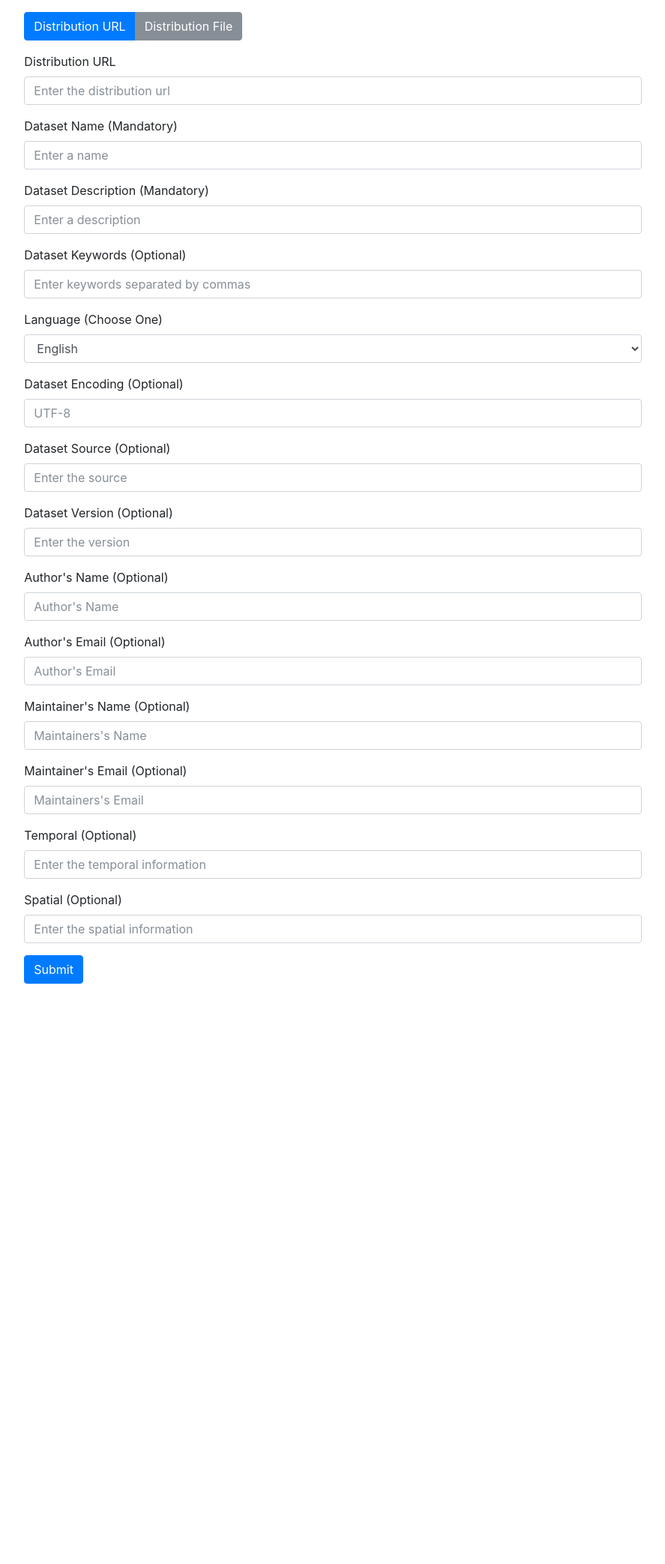
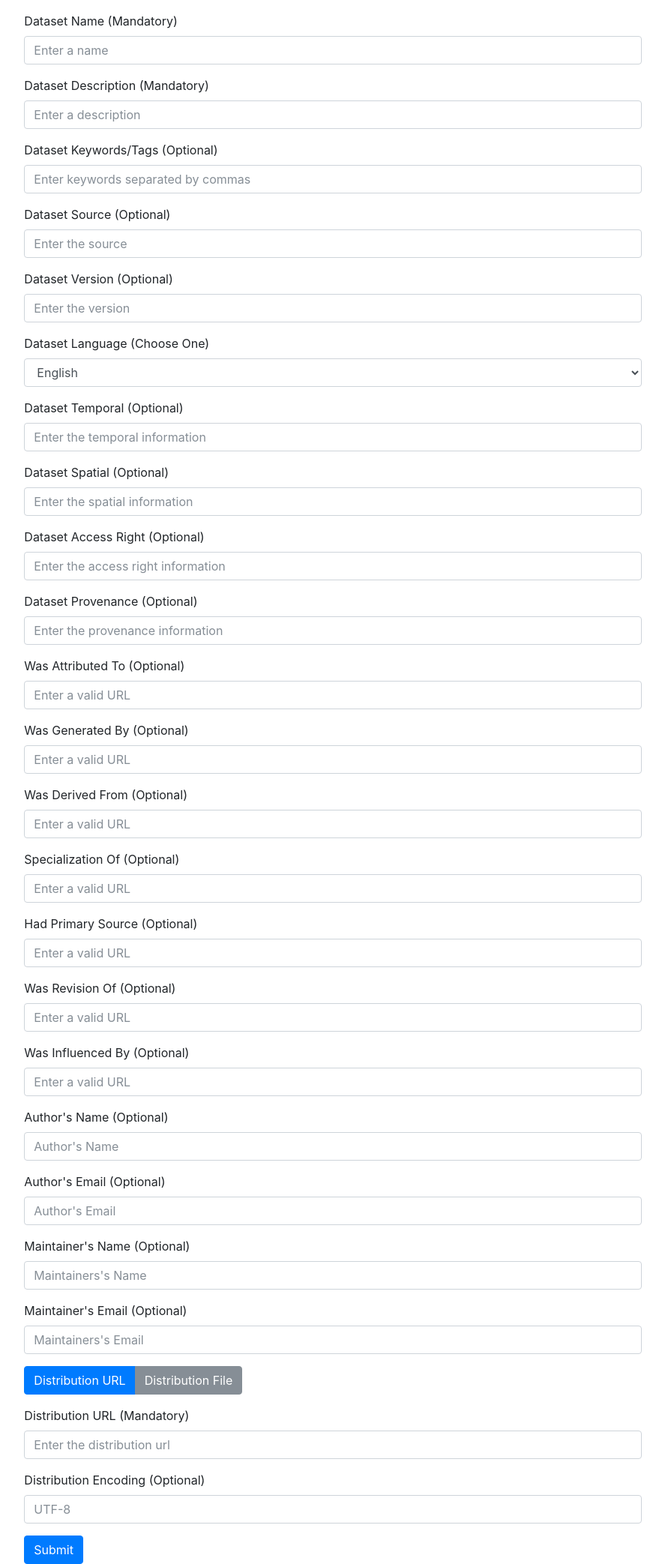
Before and after one commit to oeg-upm/mappingpedia-userinterface, a Django app: template templates/dataset_view.html in a window 1280 px wide. Shown: the part 136-2222 px from the top of the page at 75% size, without its empty margins (196-1083 px from the left). Before the commit the page ends 1448 px from the top, so only its background shows below. Run offline with Django 3.2, Linux system fonts and the light colour scheme; the template is opened without the code that fills it, so the values that code supplies are empty; some libraries are stand-ins or nearby versions.

Commit message:
add provenance information for datasets

```diff
--- a/templates/dataset_view.html
+++ b/templates/dataset_view.html
@@ -63,28 +63,7 @@ $(document).ready(function(){
     {%endif%}
 
 
-    <div class="form-group">
-        <div class="btn-group" role="group" aria-label="Basic example" data-toggle="buttons-radio">
-            <button type="button" class="btn btn-primary" id="distribution_url_radio"
-                    onclick="set_distribution_source('url')">Distribution URL
-            </button>
-            <button type="button" class="btn btn-secondary" id="distribution_file_radio"
-                    onclick="set_distribution_source('file')">Distribution File
-            </button>
-        </div>
-    </div>
 
-
-    <div class="form-group" id="distribution_url_div">
-        <label for="dist-url">Distribution URL</label>
-        <input type="text" name="url" class="form-control" id="dist-url"
-               placeholder="Enter the distribution url">
-    </div>
-
-    <div class="form-group" id="distribution_file_div">
-        <label for="dist-file">Distribution File</label>
-        <input type="file" name="file" class="form-control-file" id="dist-file">
-    </div>
 
     <div class="form-group">
         <label for="name">Dataset Name (Mandatory)</label>
@@ -97,23 +76,8 @@ $(document).ready(function(){
     </div>
 
     <div class="form-group">
-        <label for="keywords">Dataset Keywords (Optional)</label>
+        <label for="keywords">Dataset Keywords/Tags (Optional)</label>
         <input type="text" name="keywords" class="form-control" id="keywords" placeholder="Enter keywords separated by commas">
-    </div>
-
-    <div class="form-group">
-        <label for="language">Language (Choose One)</label>
-        <select name="language" class="form-control" id="language">
-            <option value="en">English</option>
-            <option value="es">Spanish</option>
-            <option value="de">German</option>
-            <option value="el">Greek</option>
-        </select>
-    </div>
-
-    <div class="form-group">
-        <label for="encoding">Dataset Encoding (Optional)</label>
-        <input type="text" name="encoding" class="form-control" id="encoding" placeholder="UTF-8">
     </div>
 
     <div class="form-group">
@@ -124,6 +88,71 @@ $(document).ready(function(){
     <div class="form-group">
         <label for="version">Dataset Version (Optional)</label>
         <input type="text" name="version" class="form-control" id="version" placeholder="Enter the version">
+    </div>
+
+    <div class="form-group">
+        <label for="language">Dataset Language (Choose One)</label>
+        <select name="language" class="form-control" id="language">
+            <option value="en">English</option>
+            <option value="es">Spanish</option>
+            <option value="de">German</option>
+            <option value="el">Greek</option>
+        </select>
+    </div>
+
+    <div class="form-group">
+        <label for="temporal">Dataset Temporal (Optional)</label>
+        <input type="text" name="temporal" class="form-control" id="temporal" placeholder="Enter the temporal information">
+    </div>
+
+    <div class="form-group">
+        <label for="spatial">Dataset Spatial (Optional)</label>
+        <input type="text" name="spatial" class="form-control" id="spatial" placeholder="Enter the spatial information">
+    </div>
+
+    <div class="form-group">
+        <label for="access_right">Dataset Access Right (Optional)</label>
+        <input type="text" name="access_right" class="form-control" id="access_right" placeholder="Enter the access right information">
+    </div>
+
+    <div class="form-group">
+        <label for="provenance">Dataset Provenance (Optional)</label>
+        <input type="text" name="provenance" class="form-control" id="provenance" placeholder="Enter the provenance information">
+    </div>
+
+    <div class="form-group">
+        <label for="was_attributed_to">Was Attributed To (Optional)</label>
+        <input type="text" name="was_attributed_to" class="form-control" id="was_attributed_to" placeholder="Enter a valid URL">
+    </div>
+
+    <div class="form-group">
+        <label for="was_generated_by">Was Generated By (Optional)</label>
+        <input type="text" name="was_generated_by" class="form-control" id="was_generated_by" placeholder="Enter a valid URL">
+    </div>
+
+    <div class="form-group">
+        <label for="was_derived_from">Was Derived From (Optional)</label>
+        <input type="text" name="was_derived_from" class="form-control" id="was_derived_from" placeholder="Enter a valid URL">
+    </div>
+
+    <div class="form-group">
+        <label for="specialization_of">Specialization Of (Optional)</label>
+        <input type="text" name="specialization_of" class="form-control" id="specialization_of" placeholder="Enter a valid URL">
+    </div>
+
+    <div class="form-group">
+        <label for="had_primary_source">Had Primary Source (Optional)</label>
+        <input type="text" name="had_primary_source" class="form-control" id="had_primary_source" placeholder="Enter a valid URL">
+    </div>
+
+    <div class="form-group">
+        <label for="was_revision_of">Was Revision Of (Optional)</label>
+        <input type="text" name="was_revision_of" class="form-control" id="was_revision_of" placeholder="Enter a valid URL">
+    </div>
+
+    <div class="form-group">
+        <label for="was_influenced_by">Was Influenced By (Optional)</label>
+        <input type="text" name="was_influenced_by" class="form-control" id="was_influenced_by" placeholder="Enter a valid URL">
     </div>
 
     <div class="form-group">
@@ -146,15 +175,39 @@ $(document).ready(function(){
         <input type="text" name="maintainer_email" class="form-control" id="maintainer_email" placeholder="Maintainers's Email">
     </div>
 
+
+
     <div class="form-group">
-        <label for="temporal">Temporal (Optional)</label>
-        <input type="text" name="temporal" class="form-control" id="temporal" placeholder="Enter the temporal information">
+        <div class="btn-group" role="group" aria-label="Basic example" data-toggle="buttons-radio">
+            <button type="button" class="btn btn-primary" id="distribution_url_radio"
+                    onclick="set_distribution_source('url')">Distribution URL
+            </button>
+            <button type="button" class="btn btn-secondary" id="distribution_file_radio"
+                    onclick="set_distribution_source('file')">Distribution File
+            </button>
+        </div>
     </div>
 
-        <div class="form-group">
-        <label for="spatial">Spatial (Optional)</label>
-        <input type="text" name="spatial" class="form-control" id="spatial" placeholder="Enter the spatial information">
+    <div class="form-group" id="distribution_url_div">
+        <label for="dist-url">Distribution URL (Mandatory)</label>
+        <input type="text" name="url" class="form-control" id="dist-url"
+               placeholder="Enter the distribution url">
     </div>
+
+    <div class="form-group" id="distribution_file_div">
+        <label for="dist-file">Distribution File</label>
+        <input type="file" name="file" class="form-control-file" id="dist-file">
+    </div>
+
+    <div class="form-group">
+        <label for="encoding">Distribution Encoding (Optional)</label>
+        <input type="text" name="encoding" class="form-control" id="encoding" placeholder="UTF-8">
+    </div>
+
+
+
+
+
 
 
     <input type="submit" class="btn btn-primary"/>
```
Also changed, not shown: mappingpedia/views.py (+19 -1 lines).
